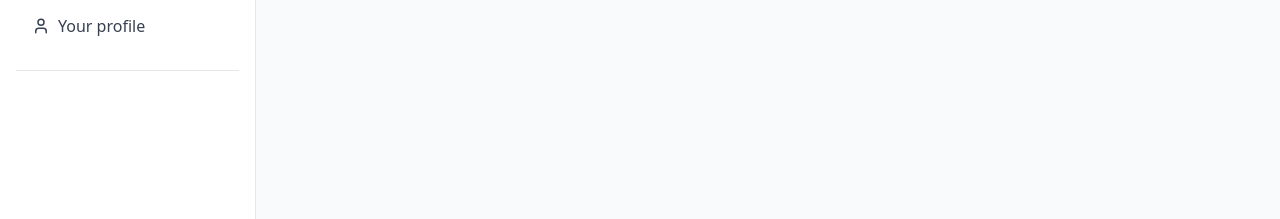
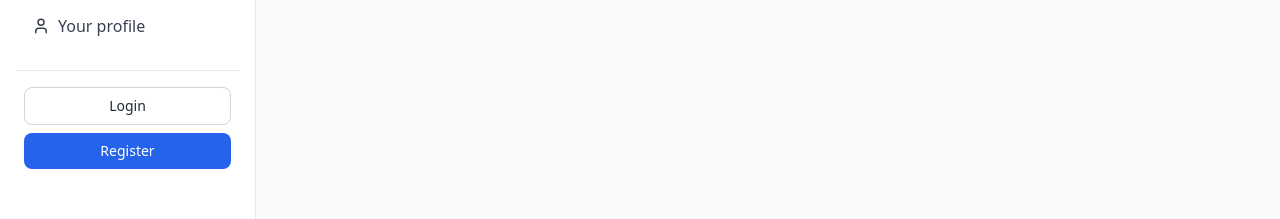
Before and after one commit to VilleJLehtola/Dough-calculator, a React (Vite) app: page / in a window 1280 px wide. Shown: the part 492-711 px from the top of the page. Built offline with nearby package versions, Linux system fonts and the light colour scheme; no server answers; the database is empty.

Commit message:
Update Sidebar.jsx

```diff
--- a/src/components/Sidebar.jsx
+++ b/src/components/Sidebar.jsx
@@ -12,7 +12,7 @@ import { Link, useLocation } from 'react-router-dom';
 import clsx from 'clsx';
 import LanguageSwitcher from '@/components/LanguageSwitcher';
 
-export default function Sidebar({ user, onLogout, collapsed, toggleSidebar }) {
+export default function Sidebar({ user, onLogout, onLoginClick, collapsed, toggleSidebar }) {
   const { pathname } = useLocation();
   const isActive = (path) => pathname === path || pathname.startsWith(path + '/');
 
@@ -96,7 +96,7 @@ export default function Sidebar({ user, onLogout, collapsed, toggleSidebar }) {
             <List size={18} />
             Your recipes
           </Link>
-          {/* FIX: lowercased path to match routing and isActive */}
+          {/* FIX: lowercased path */}
           <Link to="/favorites" className={linkClass('/favorites')}>
             <Heart size={18} />
             Favorites
@@ -108,9 +108,9 @@ export default function Sidebar({ user, onLogout, collapsed, toggleSidebar }) {
         </nav>
       </div>
 
-      {/* Footer */}
+      {/* Footer: auth actions */}
       <div className="pt-4 border-t border-gray-200 dark:border-gray-800 space-y-2">
-        {user && (
+        {user ? (
           <button
             onClick={() => onLogout?.()}
             className="flex items-center gap-2 text-sm text-red-600 dark:text-red-400 hover:underline px-2"
@@ -118,6 +118,21 @@ export default function Sidebar({ user, onLogout, collapsed, toggleSidebar }) {
             <LogOut size={16} />
             Kirjaudu ulos
           </button>
+        ) : (
+          <div className="flex flex-col gap-2 px-2">
+            <button
+              onClick={() => onLoginClick?.('login')}
+              className="w-full text-sm rounded-lg border border-gray-300 dark:border-gray-700 px-3 py-2 text-gray-800 dark:text-gray-100 hover:bg-blue-50 dark:hover:bg-gray-800 transition"
+            >
+              Login
+            </button>
+            <button
+              onClick={() => onLoginClick?.('register')}
+              className="w-full text-sm rounded-lg bg-blue-600 text-white px-3 py-2 hover:bg-blue-700 transition"
+            >
+              Register
+            </button>
+          </div>
         )}
       </div>
     </aside>
```
